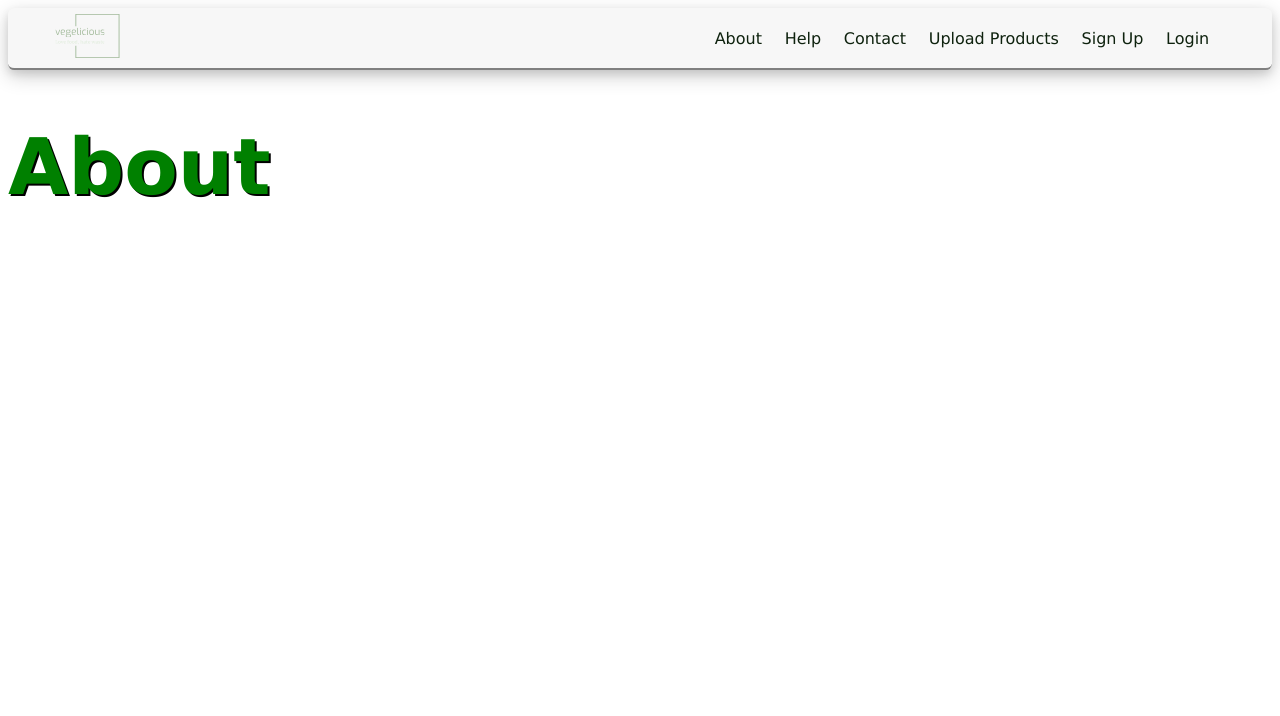
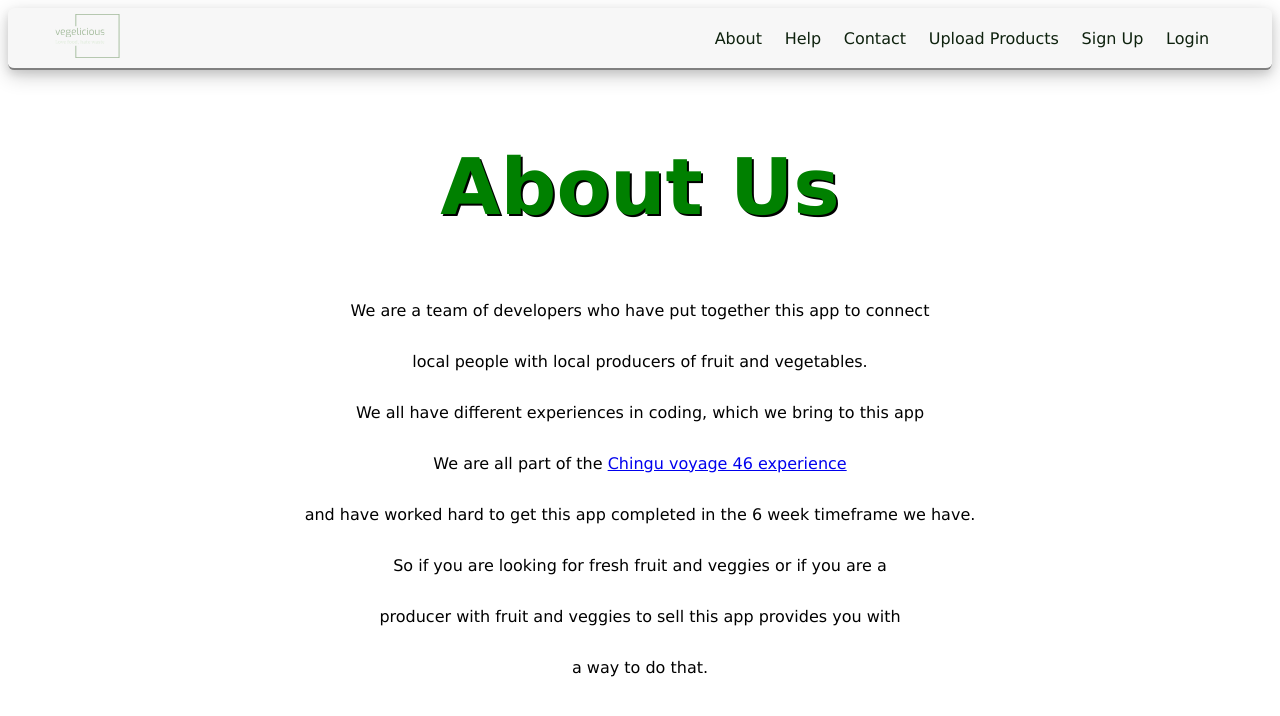
Before and after one commit to chingu-voyages/v46-tier3-team-33, a React (Vite) app in the folder frontend/: page /About in a window 1280 px wide. Shown: the top 716 px of the page. Built offline with nearby package versions, Linux system fonts and the light colour scheme; no server answers.

Commit message:
about page content created

```diff
--- a/frontend/src/components/Pages/about/About.tsx
+++ b/frontend/src/components/Pages/about/About.tsx
@@ -1,5 +1,23 @@
+
+
+import "./about.css"
+
 function About() {
-	return <h1>About</h1>;
+  return (
+    <div className="container">
+      <h1>About Us</h1>
+      <p>We are a team of developers who have put together this app to connect</p>
+	  <p>local people with local producers of fruit and vegetables.</p>
+	  <p>We all have different experiences in coding, which we  bring to this app</p>
+	  <p>We are all part of the <a href="https://www.chingu.io/" target="_blank">Chingu voyage 46 experience</a></p>
+	  <p>and have worked hard to get this app completed in the 6 week timeframe we have.</p>
+
+	  <p>So if you are looking for fresh fruit and veggies or if you are a</p>
+	  <p>producer with fruit and veggies to sell this app provides you with</p>
+	  <p>a way to do that.</p>
+
+    </div>
+  );
 }
 
-export default About;
+export default About
--- /dev/null
+++ b/frontend/src/components/Pages/about/about.css
@@ -0,0 +1,15 @@
+.container {
+    padding:20px;
+    display: flex;
+    flex-direction: column;
+    align-items: center;
+    position: relative;
+}
+
+
+h1 {
+    color:green;
+    font-size: 78px;
+    text-shadow: 2px 2px 0px black;
+
+}
```
